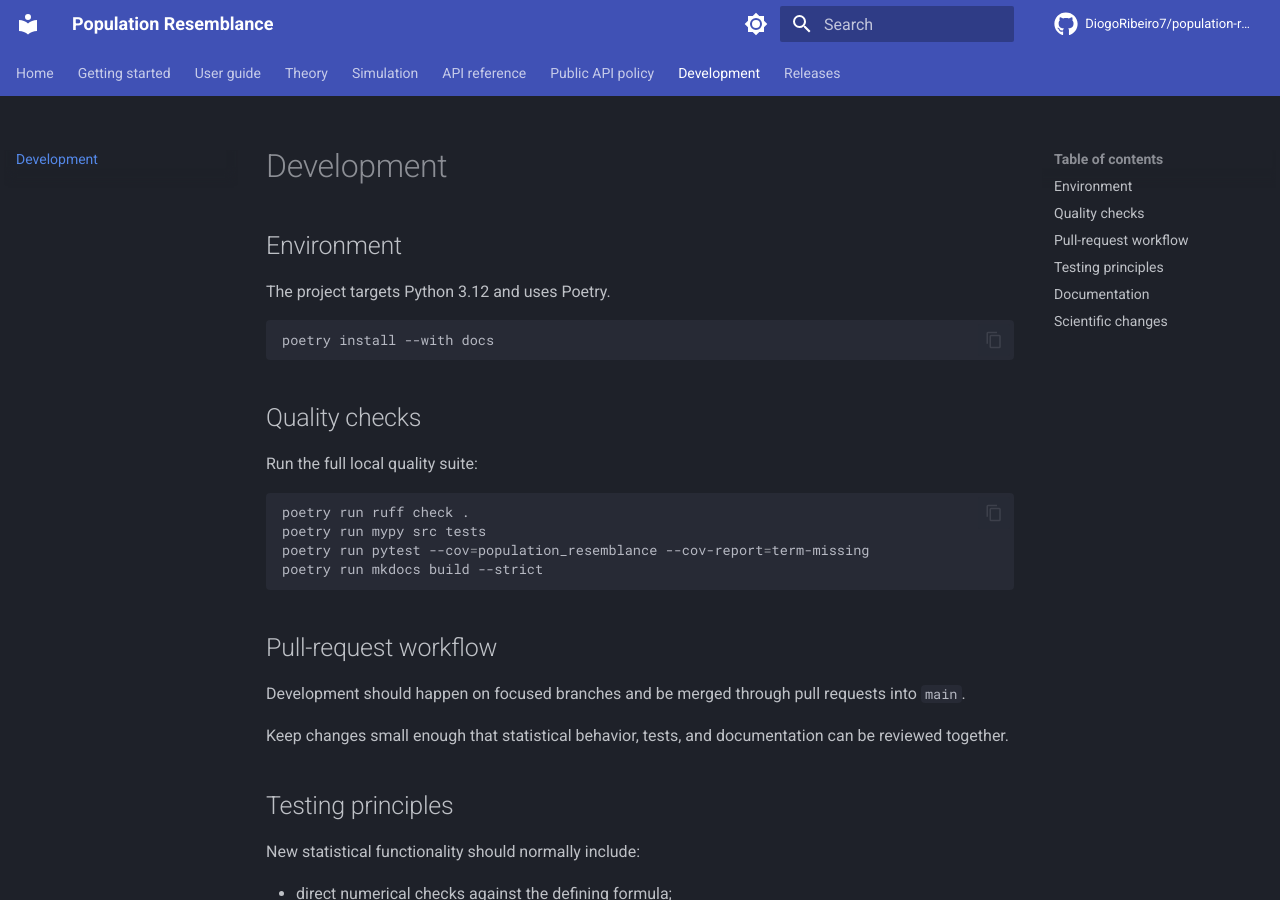
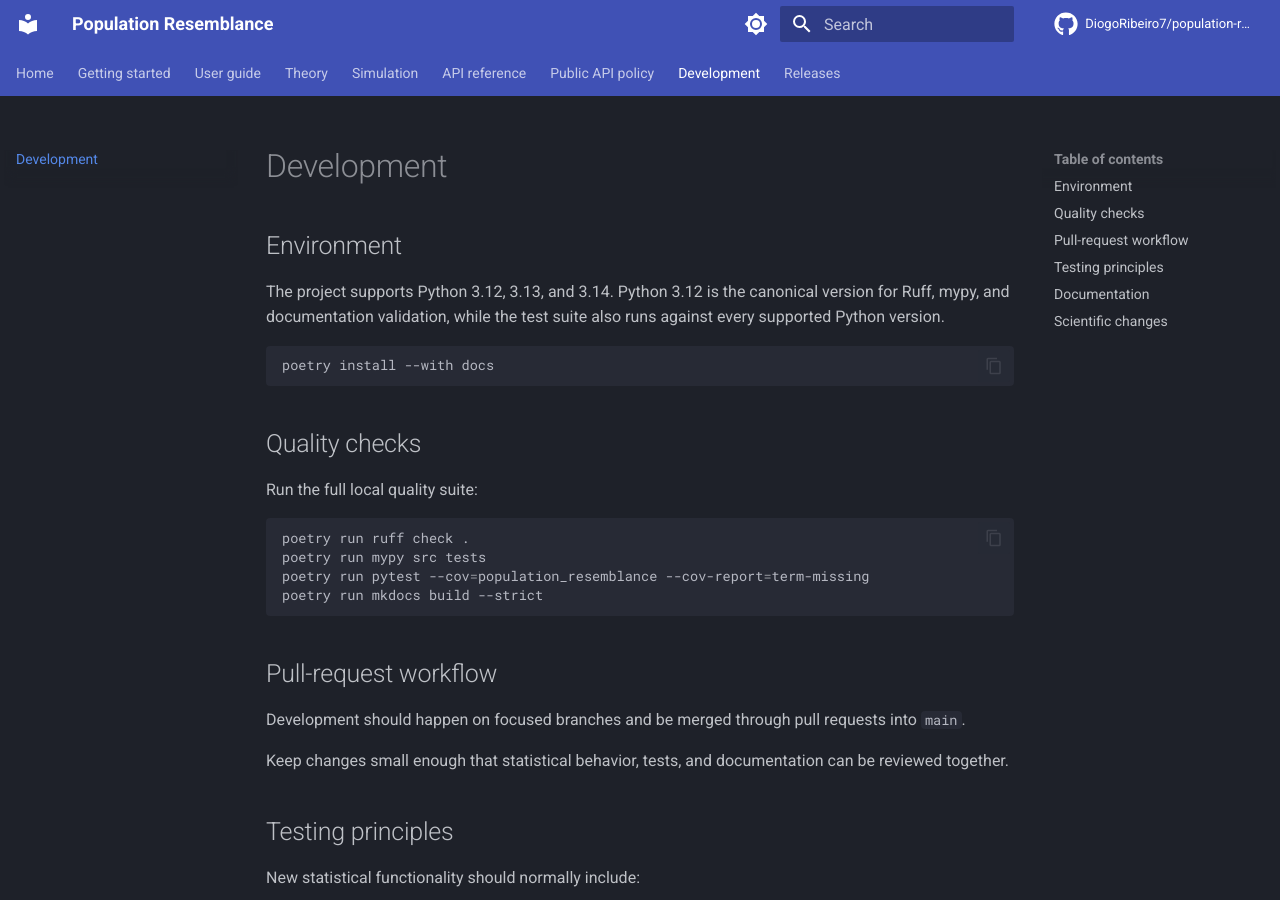
Before and after one commit to DiogoRibeiro7/population-resemblance, an MkDocs documentation site: the page built from docs/development.md, in a window 1280 px wide and 900 px high. Built offline with MkDocs 1.6.1 and Material for MkDocs 9.7.7, drawn with Linux system fonts in a browser that asks for light colours; comment, search, counter and statistics services are not loaded.

Commit message:
docs: document Python compatibility in docs/development.md

````diff
--- a/docs/development.md
+++ b/docs/development.md
@@ -2,7 +2,7 @@
 
 ## Environment
 
-The project targets Python 3.12 and uses Poetry.
+The project supports Python 3.12, 3.13, and 3.14. Python 3.12 is the canonical version for Ruff, mypy, and documentation validation, while the test suite also runs against every supported Python version.
 
 ```bash
 poetry install --with docs
````
